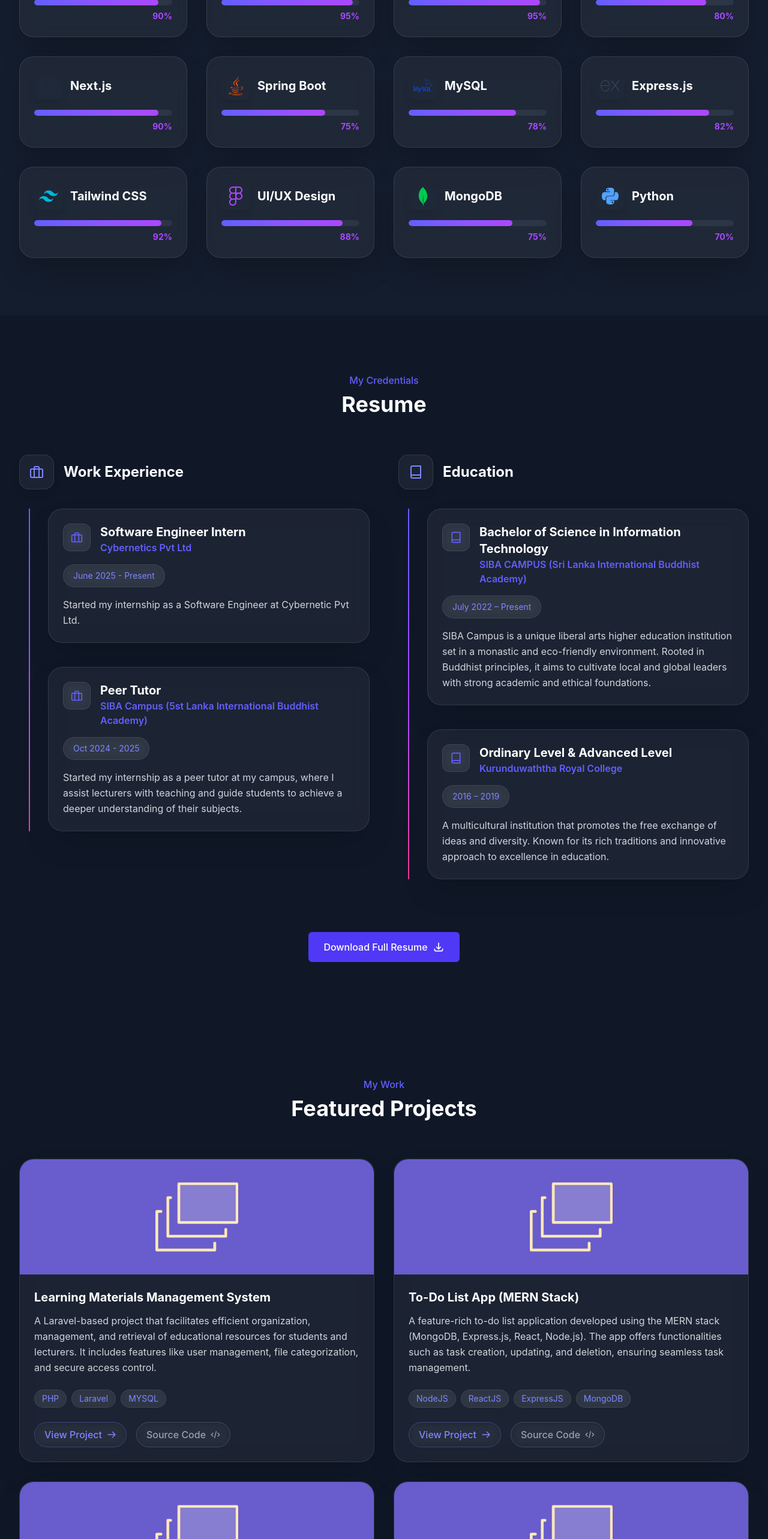
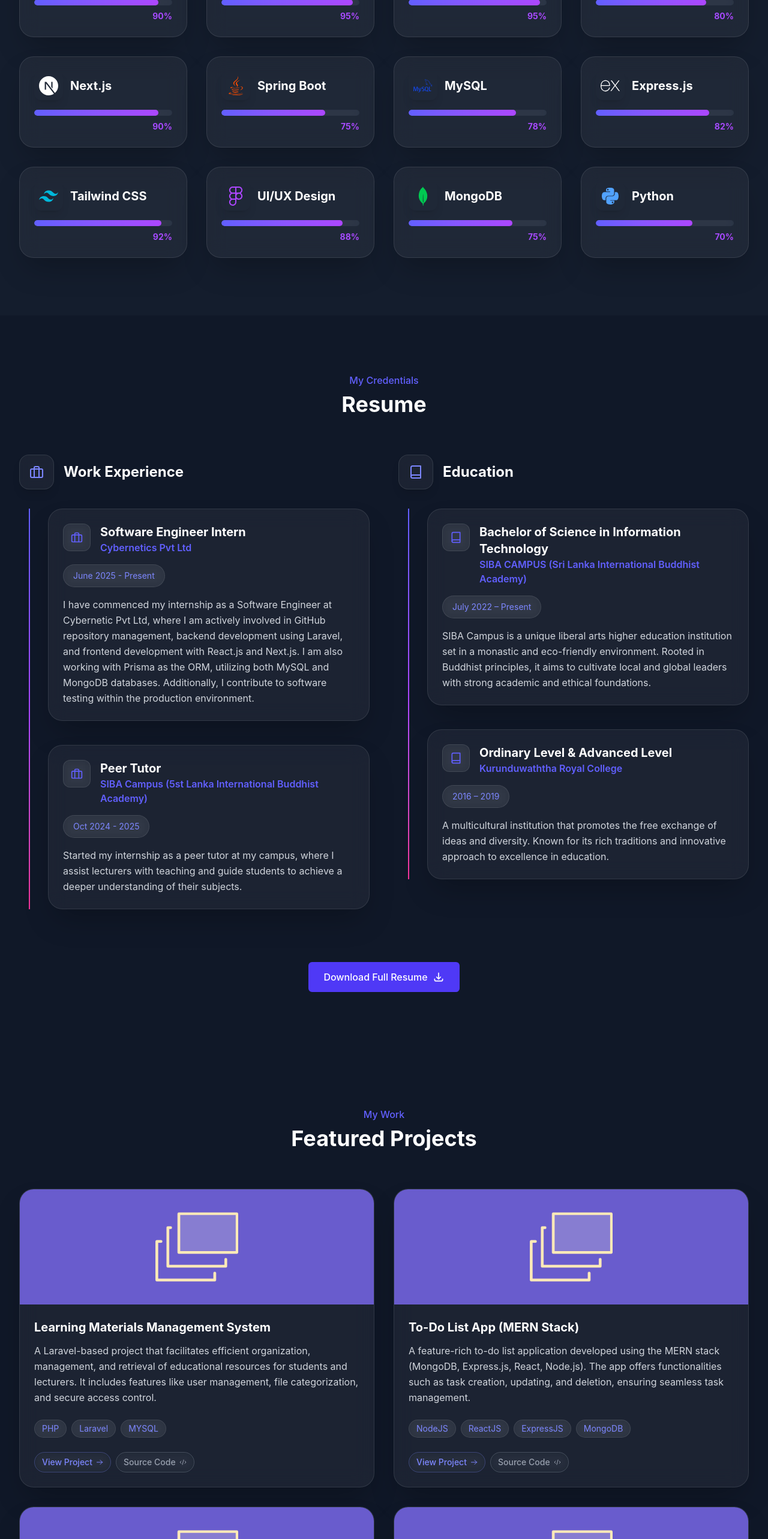
Before and after one commit to razorisuru/web, a React (Vite) app: page / in a window 1280 px wide. Shown: the part 1800-4366 px from the top of the page at 60% size. Built offline with nearby package versions, Linux system fonts and the light colour scheme.

Commit message:
Update App.jsx

```diff
--- a/src/App.jsx
+++ b/src/App.jsx
@@ -284,6 +284,21 @@
                 {link.name}
               </ScrollLink>
             ))}
+
+            <div className="px-3 py-2">
+              <motion.button
+                onClick={toggleTheme}
+                className={`p-2 rounded-md flex items-center justify-center ${
+                  theme === "dark"
+                    ? "bg-gray-800 text-yellow-400"
+                    : "bg-gray-200 text-gray-700"
+                }`}
+                whileHover={{ scale: 1.05 }}
+                whileTap={{ scale: 0.95 }}
+              >
+                {theme === "dark" ? "☀️" : "🌙 "}
+              </motion.button>
+            </div>
           </div>
         </motion.div>
       )}
@@ -513,7 +528,7 @@
               established companies to build digital products that users love.
             </p>
 
-            <div className="grid grid-cols-2 gap-4 mb-6">
+            <div className="grid grid-cols-1 md:grid-cols-2 gap-4 mb-6">
               <div>
                 <div className="flex items-center mb-1">
                   <div className="w-3 h-3 bg-indigo-500 rounded-full mr-2"></div>
@@ -1061,7 +1076,12 @@
     },
     {
       name: "Next.js",
-      icon: <SiNextdotjs className="text-gray-800" size={32} />,
+      icon: (
+        <SiNextdotjs
+          className={`${theme === "dark" ? "text-white" : "text-gray-800"}`}
+          size={32}
+        />
+      ),
       level: 90,
     },
     {
@@ -1076,7 +1096,12 @@
     },
     {
       name: "Express.js",
-      icon: <SiExpress className="text-gray-700" size={32} />,
+      icon: (
+        <SiExpress
+          className={`${theme === "dark" ? "text-white" : "text-gray-700"}`}
+          size={32}
+        />
+      ),
       level: 82,
     },
     {
@@ -1231,7 +1256,7 @@
       organization: "Cybernetics Pvt Ltd",
       period: "June 2025 - Present",
       description:
-        "Started my internship as a Software Engineer at Cybernetic Pvt Ltd.",
+        "I have commenced my internship as a Software Engineer at Cybernetic Pvt Ltd, where I am actively involved in GitHub repository management, backend development using Laravel, and frontend development with React.js and Next.js. I am also working with Prisma as the ORM, utilizing both MySQL and MongoDB databases. Additionally, I contribute to software testing within the production environment.",
       icon: <FiBriefcase className="text-indigo-500" size={20} />,
     },
     {
@@ -1742,10 +1767,10 @@
                     ))}
                   </div>
 
-                  <div className="flex gap-4">
+                  <div className="flex gap-2">
                     <motion.a
                       href={project.link}
-                      className={`group/link flex items-center px-4 py-2 rounded-full backdrop-blur-sm border font-medium transition-all duration-300 ${
+                      className={`group/link flex items-center px-3 py-1.5 text-sm rounded-full backdrop-blur-sm border font-medium transition-all duration-300 ${
                         theme === "dark"
                           ? "text-indigo-400 border-indigo-400/30 hover:bg-indigo-400/10 hover:border-indigo-400/50"
                           : "text-indigo-600 border-indigo-600/30 hover:bg-indigo-600/10 hover:border-indigo-600/50"
@@ -1755,7 +1780,7 @@
                     >
                       View Project
                       <motion.svg
-                        className="ml-2 w-4 h-4"
+                        className="ml-1.5 w-3 h-3"
                         fill="none"
                         stroke="currentColor"
                         viewBox="0 0 24 24"
@@ -1773,7 +1798,7 @@
 
                     <motion.a
                       href={project.link}
-                      className={`group/link flex items-center px-4 py-2 rounded-full backdrop-blur-sm border font-medium transition-all duration-300 ${
+                      className={`group/link flex items-center px-3 py-1.5 text-sm rounded-full backdrop-blur-sm border font-medium transition-all duration-300 ${
                         theme === "dark"
                           ? "text-gray-400 border-gray-400/30 hover:bg-gray-400/10 hover:border-gray-400/50 hover:text-gray-300"
                           : "text-gray-600 border-gray-600/30 hover:bg-gray-600/10 hover:border-gray-600/50 hover:text-gray-500"
@@ -1783,7 +1808,7 @@
                     >
                       Source Code
                       <motion.svg
-                        className="ml-2 w-4 h-4"
+                        className="ml-1.5 w-3 h-3"
                         fill="none"
                         stroke="currentColor"
                         viewBox="0 0 24 24"
```
